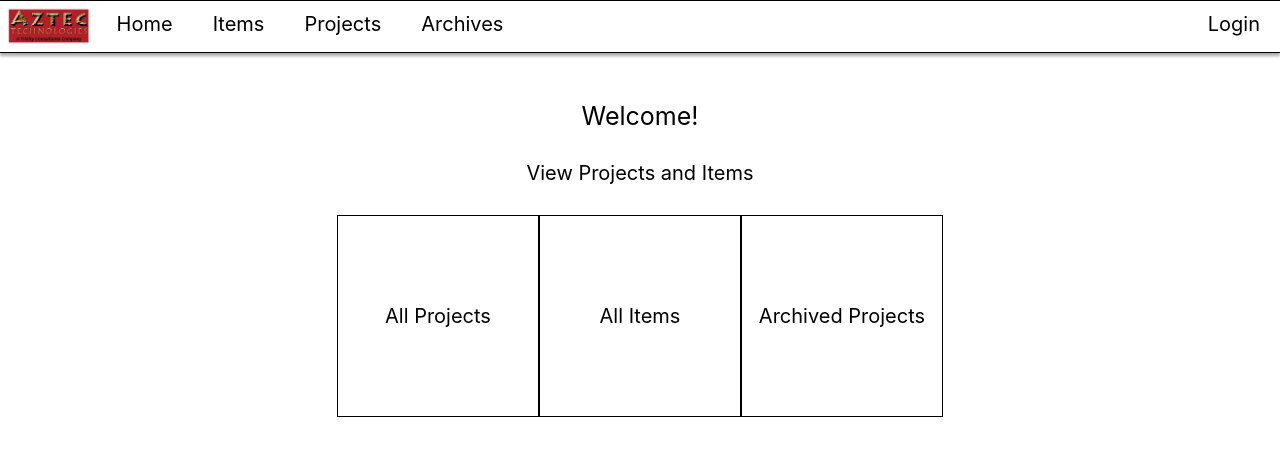
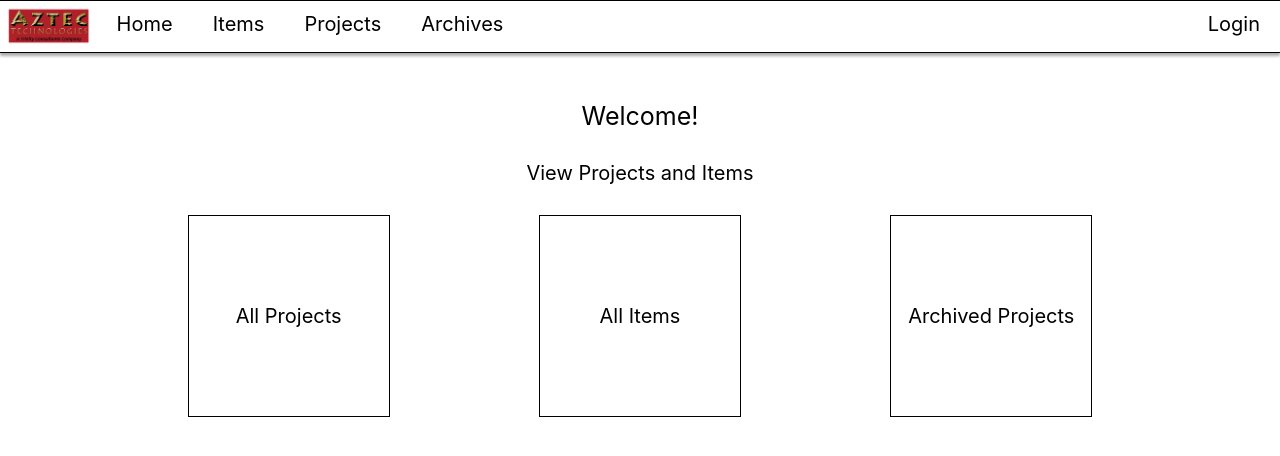
Before and after one commit to BunaAndy/inventory-app-fe, a React (Create React App) app: page / in a window 1280 px wide. Shown: the top 456 px of the page. Built offline with nearby package versions, Linux system fonts and the light colour scheme.

Commit message:
more home formatting

```diff
--- a/src/pages/Home.css
+++ b/src/pages/Home.css
@@ -1,19 +1,21 @@
 .homePageWrapper {
-    width: fit-content;
+    width: 100%;
     height: fit-content;
     margin-left: auto;
     margin-right: auto;
+    display: flex;
+    flex-direction: column;
+    justify-content: center;
 }
 
 .navWrapper {
     height: fit-content;
-    width: 80%;
+    width: 100%;
     min-width: fit-content;
-    max-width: calc(fit-content + 20%);
     margin-top: 30px;
     display: flex;
     flex-direction: row;
-    justify-content: space-between;
+    justify-content: space-evenly;
 }
 
 .welcomeText {
```
